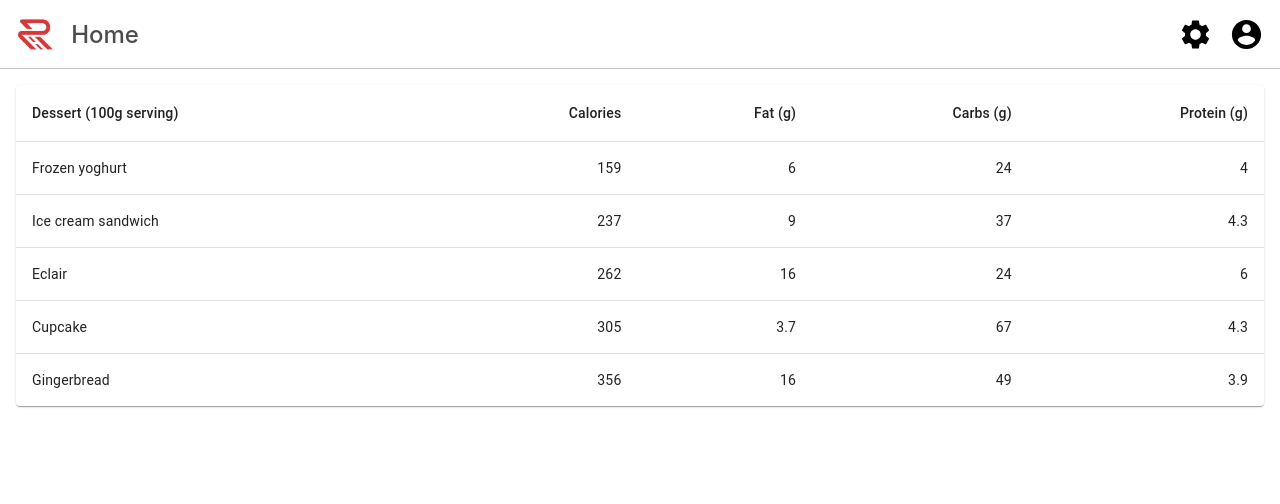
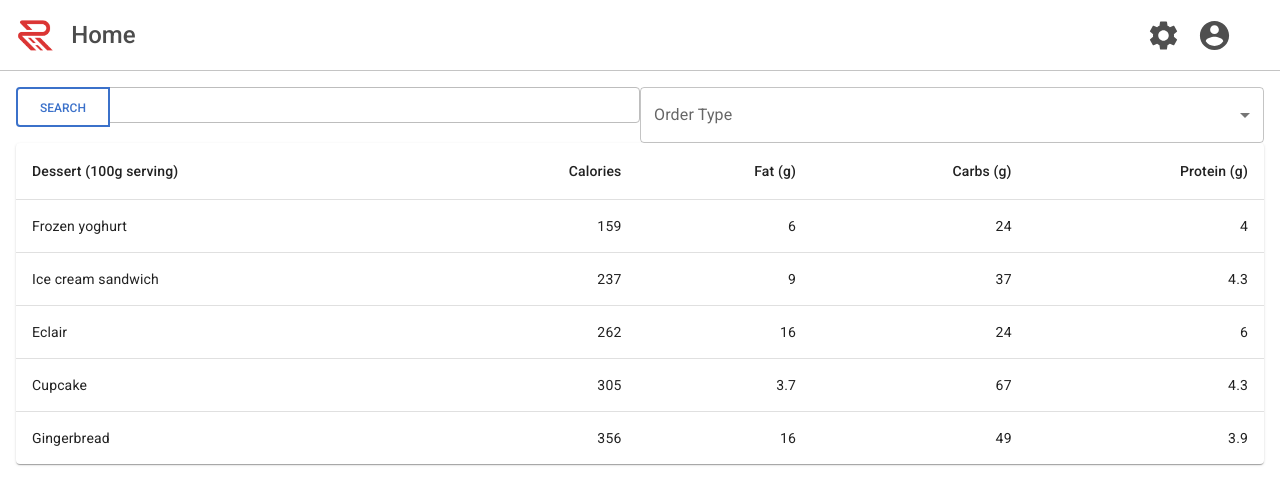
Before and after one commit to Lowe-Man/Red-Technologies-Frontend, a React (Create React App) app: page / in a window 1280 px wide. Shown: the top 504 px of the page. Built offline with nearby package versions, Linux system fonts and the light colour scheme.

Commit message:
feat: Use React Router to Create Login and Signup Pages

```diff
--- a/package.json
+++ b/package.json
@@ -16,8 +16,10 @@
     "@types/react": "^18.0.0",
     "@types/react-dom": "^18.0.0",
     "@types/react-select": "^5.0.1",
+    "mdb-react-ui-kit": "^4.0.0",
     "react": "^18.2.0",
     "react-dom": "^18.2.0",
+    "react-router-dom": "6",
     "react-scripts": "5.0.1",
     "react-select": "^5.4.0",
     "typescript": "^4.4.2",
--- a/public/index.html
+++ b/public/index.html
@@ -10,6 +10,8 @@
       content="Web site created using create-react-app"
     />
     <link rel="apple-touch-icon" href="%PUBLIC_URL%/logo192.png" />
+    <link href="https://use.fontawesome.com/releases/v5.15.1/css/all.css" rel="stylesheet" />
+    <link href="https://fonts.googleapis.com/css?family=Roboto:300,400,500,700&display=swap" rel="stylesheet" />
     <!--
       manifest.json provides metadata used when your web app is installed on a
       user's mobile device or desktop. See https://developers.google.com/web/fundamentals/web-app-manifest/
--- a/src/App.css
+++ b/src/App.css
@@ -6,3 +6,17 @@
   font-size: 24px;
   font-weight: 500;
 }
+
+.accountDropdownContainer {
+  display: flex;
+  align-items: center;
+  justify-content: flex-end;
+  flex-direction: column;
+  margin-right: 2rem;
+  position: relative;
+}
+
+.customFormGroup {
+  display: flex;
+  flex-direction: row;
+}
--- a/src/components/Header/index.tsx
+++ b/src/components/Header/index.tsx
@@ -1,22 +1,37 @@
-import React from "react";
+import React, {useState} from "react";
 import RedTechIcon from "../../assets/images/RED_TECH_Icon_Full_Color.png";
 import "../../App.css";
 import {colors} from "../../shared/colors";
-import { layout } from "../../shared/layout";
+import {layout} from "../../shared/layout";
 import AccountCircleIcon from "@material-ui/icons/AccountCircle";
 import SettingsIcon from '@material-ui/icons/Settings';
+import UserDropDown from "../UserDropDown";
+import {Link} from "react-router-dom";
 
 interface IProps {
     label: string;
 }
+
 export default function Header(props: IProps) {
-    const { label } = props;
-    return <div style={{ display: "flex", padding: layout.standardComponentPadding, alignItems: "center", borderBottom: `1px solid ${colors.brandLightGray}` }}>
-        <img src={RedTechIcon} className="headerLogo" alt="logo" style={{ marginRight: "16px"}}/>
-        <span className="headerFont" style={{ color: colors.brandDarkGray }}>{label}</span>
-        <div style={{ display: "flex", alignItems: "center", marginLeft: "auto" }}>
-            <SettingsIcon style={{ marginLeft: "16px" }} fontSize="large" />
-            <AccountCircleIcon style={{ marginLeft: "16px" }} fontSize="large"  />
+    const [hidden, setHidden] = useState(true);
+    const {label} = props;
+    return <div style={{
+        display: "flex",
+        padding: layout.standardComponentPadding,
+        alignItems: "center",
+        borderBottom: `1px solid ${colors.brandLightGray}`
+    }}>
+        <Link to="/">
+            <img src={RedTechIcon} className="headerLogo" alt="logo" style={{marginRight: "16px"}}/>
+        </Link>
+        <span className="headerFont" style={{color: colors.brandDarkGray}}>{label}</span>
+        <div style={{display: "flex", alignItems: "center", marginLeft: "auto"}}>
+            <SettingsIcon style={{marginLeft: "16px"}} fontSize="large"/>
+            <div className="accountDropdownContainer">
+                <AccountCircleIcon style={{marginLeft: "16px", cursor: "pointer"}} fontSize="large"
+                                   onClick={() => setHidden(s => !s)}/>
+                {!hidden ? <UserDropDown></UserDropDown> : null}
+            </div>
         </div>
     </div>
-    }
+}
--- a/src/components/Page/index.tsx
+++ b/src/components/Page/index.tsx
@@ -9,7 +9,7 @@ interface IProps {
 
 export default function Page(props: IProps) {
     const { headerTitle, children } = props;
-    return <div style={{ width: "100vw", height: "100vh", position: "relative" }}>
+    return <div style={{ width: "100%", height: "100vh", position: "relative" }}>
         <Header label={headerTitle}/>
         <div style={{ position: "relative", padding: layout.standardComponentPadding }}>{children}</div>
     </div>
--- a/src/components/UserDropDown/index.tsx
+++ b/src/components/UserDropDown/index.tsx
@@ -1,9 +1,30 @@
+import Box from '@mui/material/Box';
+import List from '@mui/material/List';
+import ListItem from '@mui/material/ListItem';
+import ListItemButton from '@mui/material/ListItemButton';
+import ListItemText from '@mui/material/ListItemText';
+import {Link} from "react-router-dom";
+
 export default function UserDropDown() {
     return (
-        <ul className="user-dropdown">
-            <li className="user-dropdown_item">Login</li>
-            <li className="user-dropdown_item">Signup</li>
-            <li className="user-dropdown_item">Logout</li>
-        </ul>
-    )
+        <Box sx={{width: '100%', maxWidth: 360, bgcolor: 'background.paper'}} >
+            <List>
+                <ListItem disablePadding>
+                    <ListItemButton component={Link} to="/login">
+                        <ListItemText primary="Login"/>
+                    </ListItemButton>
+                </ListItem>
+                <ListItem disablePadding>
+                    <ListItemButton component={Link} to="/signup">
+                        <ListItemText primary="Signup"/>
+                    </ListItemButton>
+                </ListItem>
+                <ListItem disablePadding>
+                    <ListItemButton>
+                        <ListItemText primary="Logout"/>
+                    </ListItemButton>
+                </ListItem>
+            </List>
+        </Box>
+    );
 }
--- a/src/index.tsx
+++ b/src/index.tsx
@@ -1,16 +1,24 @@
 import React from 'react';
 import ReactDOM from 'react-dom/client';
 import './index.css';
+import 'mdb-react-ui-kit/dist/css/mdb.min.css'
 import App from './App';
 import reportWebVitals from './reportWebVitals';
+import {BrowserRouter, Route, Routes} from "react-router-dom";
+import Login from "./routes/login";
+import Signup from "./routes/signup";
 
 const root = ReactDOM.createRoot(
-  document.getElementById('root') as HTMLElement
+    document.getElementById('root') as HTMLElement
 );
 root.render(
-  <React.StrictMode>
-    <App />
-  </React.StrictMode>
+    <BrowserRouter>
+        <Routes>
+            <Route path="/" element={<App />} />
+            <Route path="login" element={<Login />} />
+            <Route path="signup" element={<Signup />} />
+        </Routes>
+    </BrowserRouter>
 );
 
 // If you want to start measuring performance in your app, pass a function
--- /dev/null
+++ b/src/routes/login.tsx
@@ -0,0 +1,10 @@
+import Page from "../components/Page";
+
+export default function Login() {
+    return (<Page headerTitle={"Login"}>
+            <main style={{padding: "1rem 0"}}>
+                <h2>Login Page</h2>
+            </main>
+        </Page>
+    );
+}
--- /dev/null
+++ b/src/routes/signup.tsx
@@ -0,0 +1,10 @@
+import Page from "../components/Page";
+
+export default function Signup() {
+    return (<Page headerTitle={"Signup"}>
+            <main style={{padding: "1rem 0"}}>
+                <h2>Signup Page</h2>
+            </main>
+        </Page>
+    );
+}
--- a/src/views/Home/index.tsx
+++ b/src/views/Home/index.tsx
@@ -1,9 +1,39 @@
 import React from "react";
 import Page from "../../components/Page";
 import BasicTable from "../../components/Table";
+import UserDropDown from "../../components/UserDropDown";
+import {MDBBtn, MDBInputGroup} from "mdb-react-ui-kit";
+import {FormControl, InputLabel, MenuItem, Select, SelectChangeEvent} from "@mui/material";
 
-export default function Home(){
+
+export default function Home() {
+    const [order, setOrder] = React.useState('');
+
+    const handleChange = (event: SelectChangeEvent) => {
+        setOrder(event.target.value as string);
+    };
+
     return <Page headerTitle={"Home"}>
+        <div className="customFormGroup">
+            <MDBInputGroup className='mb-3'>
+                <MDBBtn outline>Search</MDBBtn>
+                <input className='form-control' type='text'/>
+            </MDBInputGroup>
+            <FormControl fullWidth>
+                <InputLabel id="order-type-select-label">Order Type</InputLabel>
+                <Select
+                    labelId="order-type-select-label"
+                    id="order-type-simple-select"
+                    value={order}
+                    label="Order Type"
+                    onChange={handleChange}
+                >
+                    <MenuItem value={10}>Ten</MenuItem>
+                    <MenuItem value={20}>Twenty</MenuItem>
+                    <MenuItem value={30}>Thirty</MenuItem>
+                </Select>
+            </FormControl>
+        </div>
         <BasicTable></BasicTable>
     </Page>
 }
```
Also changed, not shown: 1 other file (tests, documents, lock files or other folders).
